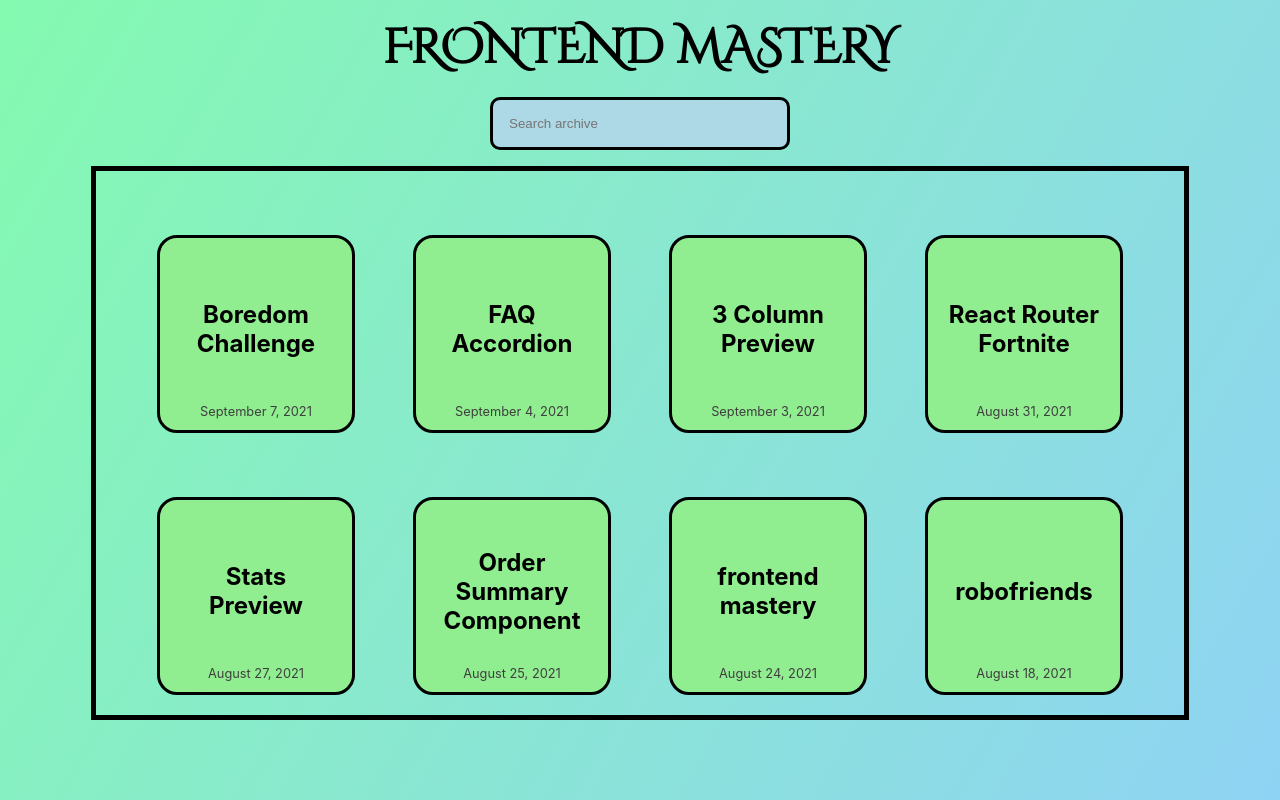
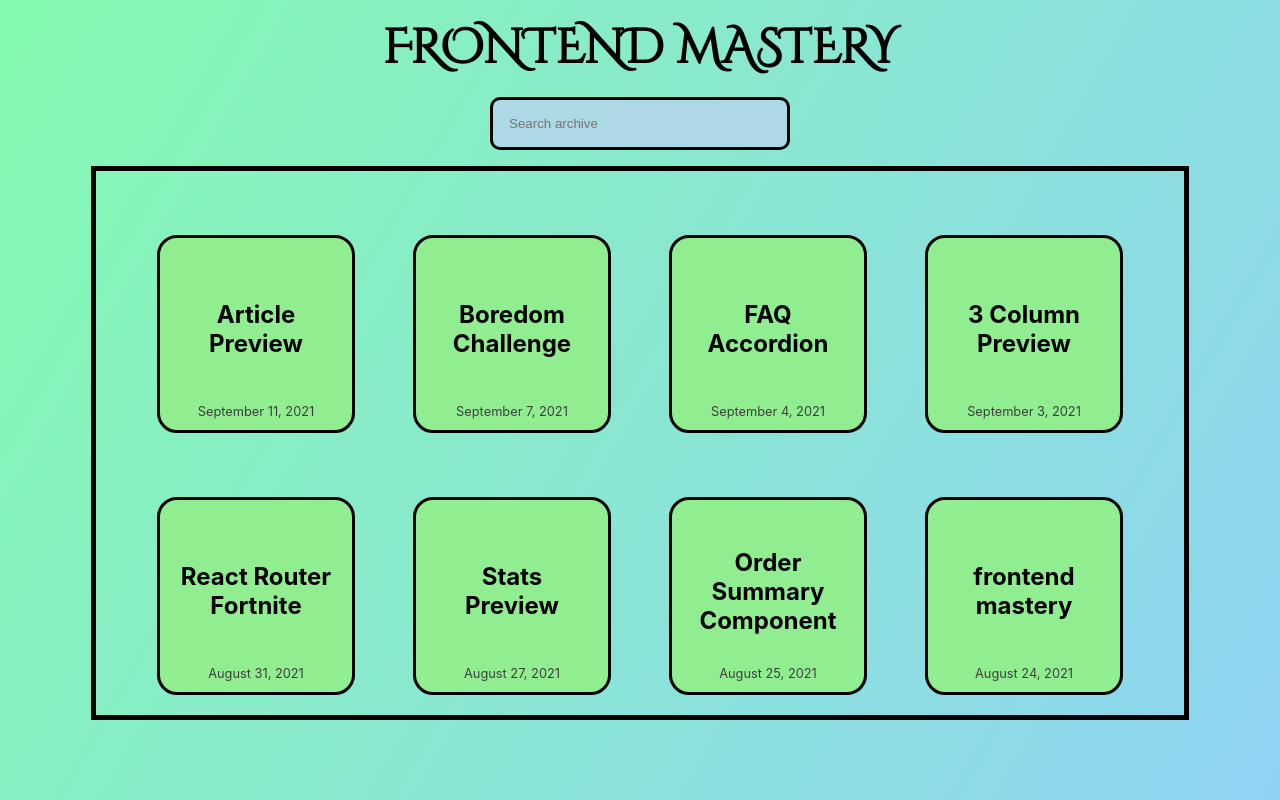
Before and after one commit to rodelcdavid/frontend-mastery, a React (Create React App) app: page / in a window 1280 px wide. Built offline with nearby package versions, Linux system fonts and the light colour scheme.

Commit message:
added article-preview to archivelist

```diff
--- a/src/archiveList.js
+++ b/src/archiveList.js
@@ -116,6 +116,13 @@ export const archiveList = [
     title: 'Boredom Challenge',
     date: 'September 7, 2021',
     link: 'https://rodelcdavid.github.io/boredom-challenge/'
+},
+
+{
+    id: 18,
+    title: 'Article Preview',
+    date: 'September 11, 2021',
+    link: 'https://rodelcdavid.github.io/archive-ui-practice/files/article-preview'
 }
 
 ];
```
